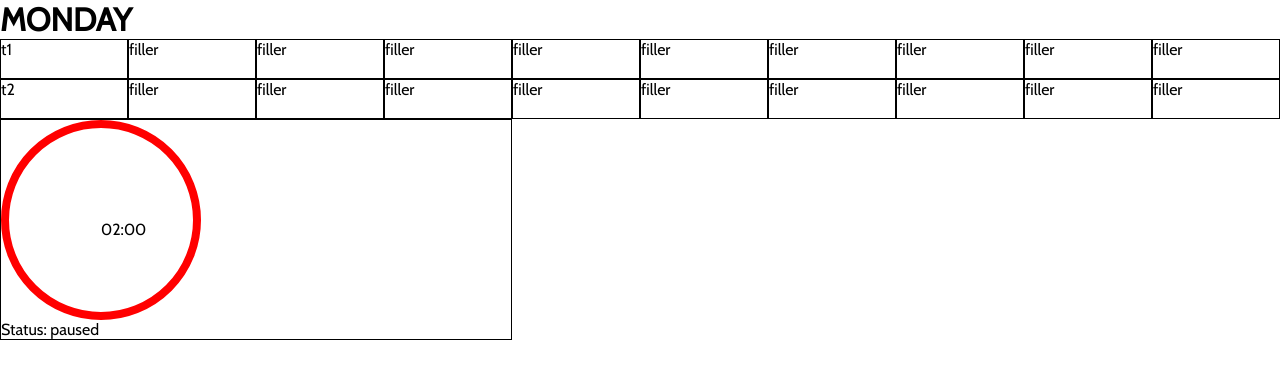
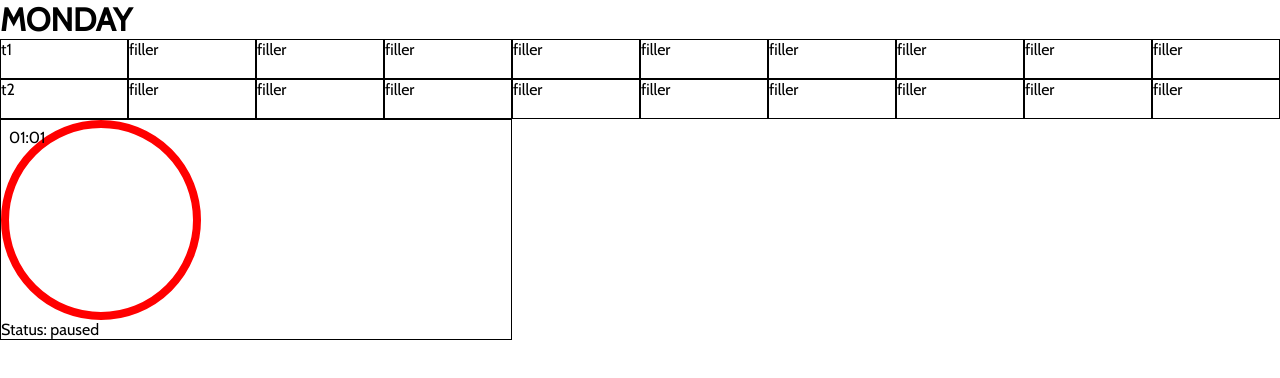
Before and after one commit to brianqian/nsuns-timer, a React (Create React App) app: page / in a window 1280 px wide. Shown: the top 378 px of the page. Built offline with nearby package versions, Linux system fonts and the light colour scheme.

Commit message:
countdown clock working

```diff
--- /dev/null
+++ b/src/components/RestButton/Clock.tsx
@@ -0,0 +1,51 @@
+import React, { useEffect, useState } from 'react';
+
+interface P {
+  isRunning: boolean;
+  totalSeconds: number;
+}
+
+const Clock = ({ isRunning, totalSeconds }: P) => {
+  const [_totalSeconds, setTotalSeconds] = useState(totalSeconds);
+  const [displayTime, setDisplayTime] = useState('0:00');
+  // const [startTime, setStartTime] = useState(new Date().getTime());
+
+  useEffect(() => {
+    console.log('USE EFFECT RUNNING', isRunning, _totalSeconds);
+    setDisplayTime(formatSecondsToString(_totalSeconds));
+    let interval: any;
+    if (isRunning) {
+      interval = setInterval(() => {
+        console.log('tick');
+        setTotalSeconds(_totalSeconds - 1);
+        setDisplayTime(formatSecondsToString(_totalSeconds));
+      }, 1000);
+    } else {
+      clearInterval(interval);
+    }
+    function formatSecondsToString(totalSeconds: number) {
+      let minutes: number | string = Math.floor(totalSeconds / 60);
+      let seconds: number | string = totalSeconds % 60;
+      if (minutes < 10) minutes = '0' + minutes;
+      if (seconds < 10) seconds = '0' + seconds;
+      return `${minutes}:${seconds}`;
+    }
+    // if (isRunning) {
+    //   setStartTime(new Date().getTime());
+    //   clearInterval(interval);
+    // } else {
+    //   interval = setInterval(() => {
+    //     const currentTime = new Date().getTime();
+    //     const elapsedTimeInSeconds = (currentTime - startTime) / 1000;
+    //     setTotalSeconds(_totalSeconds - elapsedTimeInSeconds)
+    //     setDisplayTime(formatSecondsToString(_totalSeconds))
+    //   }, 1000);
+    // }
+
+    return () => clearInterval(interval);
+  }, [isRunning, totalSeconds, _totalSeconds]);
+
+  return <div>{displayTime}</div>;
+};
+
+export default Clock;
--- a/src/components/RestButton/RestButton.tsx
+++ b/src/components/RestButton/RestButton.tsx
@@ -1,5 +1,6 @@
 import React, { useState, useEffect } from 'react';
 import styled from 'styled-components';
+import Clock from './Clock';
 
 const Container = styled.div`
   height: 40%;
@@ -15,39 +16,23 @@ const Circle = styled.div`
   position: relative;
 `;
 
-const Clock = styled.p`
+const StyledClock = styled(Clock)`
   position: absolute;
   top: 50%;
   left: 50%;
 `;
 
-function RestButton({ totalSeconds = 120 }) {
-  const [_totalSeconds, setTotalSeconds] = useState(totalSeconds);
-  const [time, setTime] = useState('0:00:00');
+function RestButton({ totalSeconds = 61 }) {
   const [timerRunning, setTimerRunning] = useState(false);
 
-  useEffect(() => {
-    // console.log('USE EFFECT RUNNING');
-    setTime(formatSeconds(_totalSeconds));
-  }, [totalSeconds]);
-
-  const formatSeconds = (inputSeconds: number) => {
-    let minutes: number | string = Math.floor(inputSeconds / 60);
-    let seconds: number | string = inputSeconds % 60;
-    if (minutes < 10) minutes = '0' + minutes;
-    if (seconds < 10) seconds = '0' + seconds;
-    return `${minutes}:${seconds}`;
-  };
-
   const handleClick = () => {
-    const time = new Date().getTime();
-    console.log(time);
+    setTimerRunning(!timerRunning);
   };
 
   return (
     <Container>
       <Circle onClick={handleClick}>
-        <Clock>{time}</Clock>
+        <StyledClock isRunning={timerRunning} totalSeconds={totalSeconds} />
       </Circle>
       <p>Status: {timerRunning ? 'running' : 'paused'}</p>
     </Container>
```
